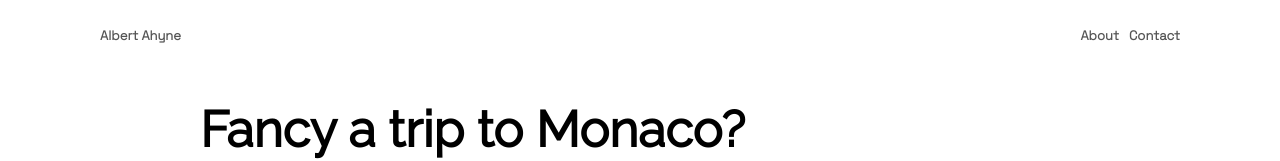
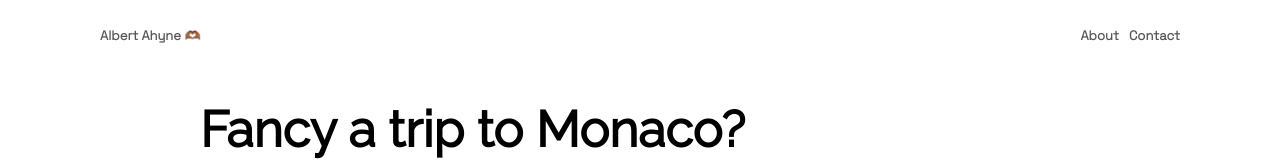
Before and after one commit to Deevyn9/Gesundheit, a React (Create React App) app: page / in a window 1280 px wide. Shown: the top 161 px of the page. Built offline with nearby package versions, Linux system fonts and the light colour scheme.

Commit message:
adding emoji

```diff
--- a/src/components/Header.js
+++ b/src/components/Header.js
@@ -2,8 +2,8 @@ import React from 'react'
 
 const Header = () => {
   return (
-    <div className='header'>
-      <div className="brand__name">Albert Ahyne</div>
+    <div className="header">
+      <div className="brand__name">Albert Ahyne 🫶🏾</div>
       <div className="links">
         <ul>
           <li>About</li>
@@ -11,7 +11,7 @@ const Header = () => {
         </ul>
       </div>
     </div>
-  )
+  );
 }
 
 export default Header
```
